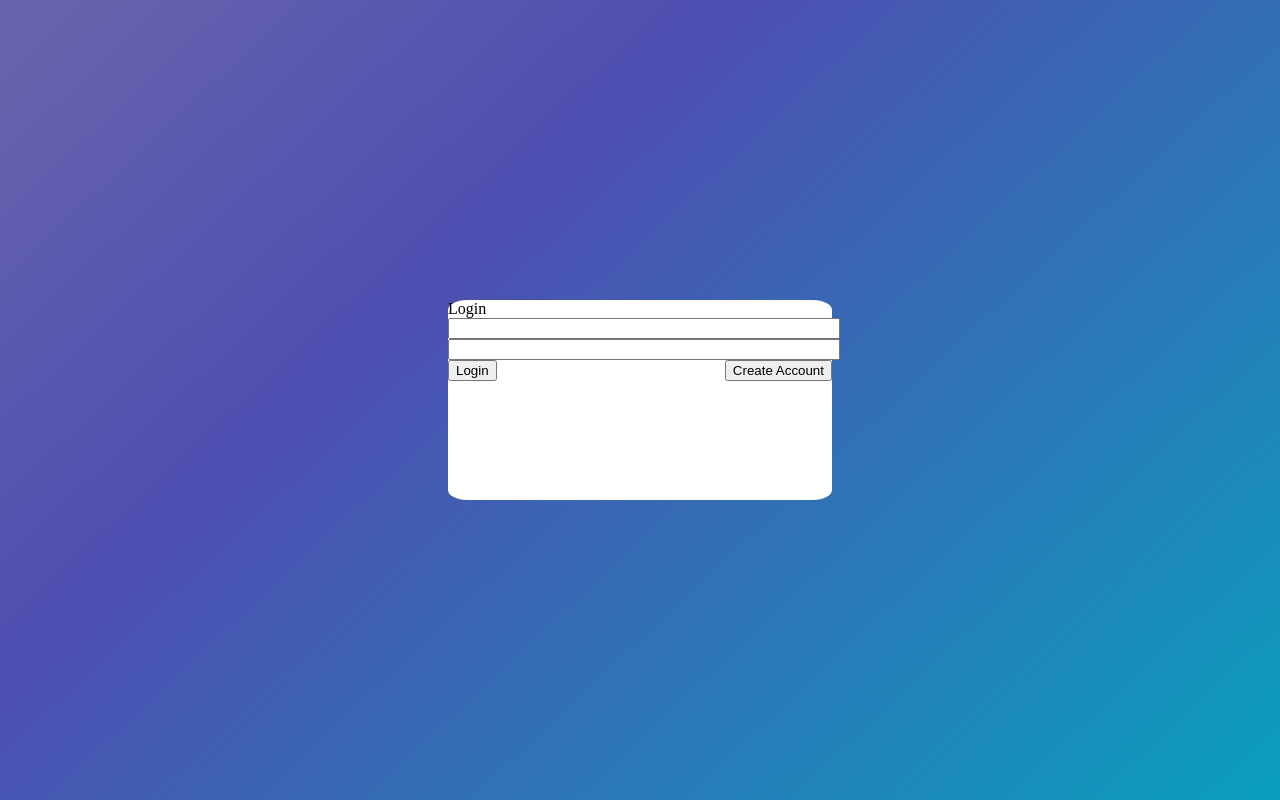
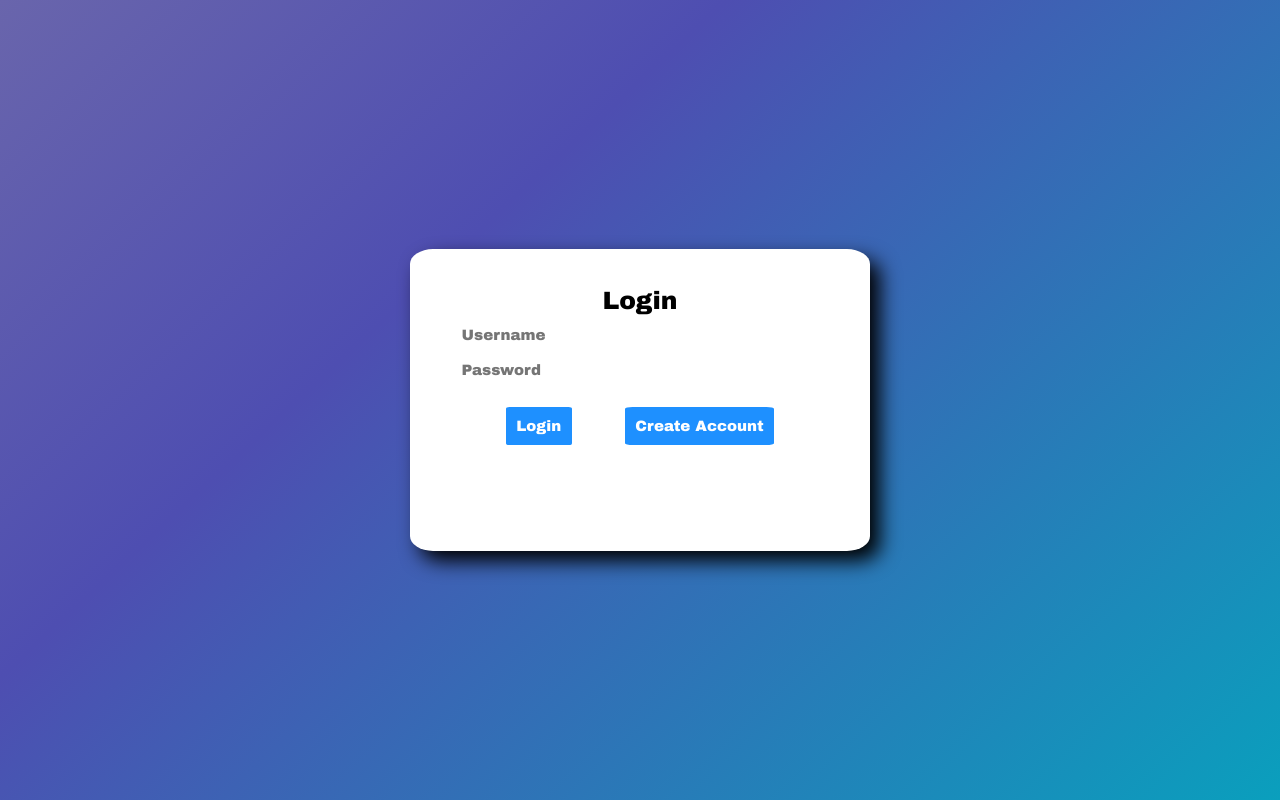
Before and after one commit to ApothecaryOfLight/KetrisVersus, a website: page frontend/content/index.html in a window 1280 px wide. Drawn offline with nearby package versions, Linux system fonts and the light colour scheme.

Commit message:
Added CSS styling to Login interface.

```diff
--- a/frontend/content/index.html
+++ b/frontend/content/index.html
@@ -14,12 +14,12 @@
       Login
     </div>
     <div id='login_mid' class='login_mid_class'>
-      <input id='login_username' class='login_username_class'/>
-      <input id='login_password' class='login_password_class'/>
+      <input id='login_username' class='login_username_class' placeholder="Username"/>
+      <input id='login_password' class='login_password_class' placeholder="Password"/>
     </div>
     <div id='login_bot' class='login_bot_class'>
-      <button id='login_button' class='login_button_class'>Login</button>
-      <button id='create_account_button' class='create_account_button_class'>Create Account</button>
+      <button id='login_button' class='login_button_class button_class'>Login</button>
+      <button id='create_account_button' class='create_account_button_class button_class'>Create Account</button>
     </div>
   </div>
 </div>
--- a/frontend/content/style.css
+++ b/frontend/content/style.css
@@ -10,26 +10,74 @@
   align-self: center;
   background-color: white;
   border-radius: 5%;
+  -moz-box-shadow: 10px 10px 20px #000000;
+  -webkit-box-shadow: 10px 10px 20px #000000;
+  box-shadow: 10px 10px 20px #000000;
+  padding: 3%;
+  padding-bottom: 5%;
 }
 .login_top_class {
-  box-sizing: conent-box;
+  font-size: 25px;
+  font-family: "Arial Black";
+  text-align: center;
 }
-.login_class {
-
-}
-.login_med_class {
-  box-sizing: content-box;
+.login_mid_class {
+  margin: 3%;
 }
 .login_username_class {
   width:100%;
-  box-sizing: content-box;
+  border: 0px;
+  outline: none;
+  padding-bottom: 5%;
+  font-family: "Arial Black";
+  font-size: 15px;
 }
+/*.login_username_class::-webkit-input-placeholder {
+  font-style: italic;
+}
+.login_username_class:-moz-placehold {
+  font-style: italic;
+}
+.login_username_class::-moz-placeholder {
+  font-style: italic;
+}
+.login_username_class:-ms-input-placeholder {
+  font-style: italic;
+}*/
 .login_password_class {
   width:100%;
+  border: 0px;
+  outline: none;
+  padding-bottom: 5%;
+  font-family: "Arial Black";
+  font-size: 15px;
 }
+/*.login_password_class::-webkit-input-placeholder {
+  font-style: italic;
+}
+.login_password_class:-moz-placehold {
+  font-style: italic;
+}
+.login_password_class::-moz-placeholder {
+  font-style: italic;
+}
+.login_password_class:-ms-input-placeholder {
+  font-style: italic;
+}*/
 .login_bot_class {
   display: flex;
   justify-content: space-between;
+  margin-left: 15%;
+  margin-right: 15%;
+}
+.button_class {
+  color: white;
+  background-color: DodgerBlue;
+  border-radius: 5%;
+  padding: 4%;
+  border: none;
+  font-family: "Arial Black";
+  font-size: 15px;
 }
 .login_button_class {
 
@@ -37,6 +85,7 @@
 .create_account_button_class {
 
 }
+
 
 .chat_interface_class {
   display: none;
@@ -73,6 +122,7 @@
 }
 
 
+
 .chat_box_class {
 width: 100%;
 height: auto;
@@ -83,8 +133,6 @@ border-radius: 15px 15px 0px 0px;
 border-width: 2px;
 flex-grow: 4;
 }
-
-
 .chat_line_class {
 margin: 1%;
 word-wrap: break-word;
@@ -121,8 +169,7 @@ box-sizing: border-box;
 resize: none;
 }
 .send_button_class {
-  border-radius: 50%;
-  width: 10%
+  border-radius: 5px;
   outline: none;
 }
 .send_button_class:focus {
--- a/frontend/main.js
+++ b/frontend/main.js
@@ -39,10 +39,12 @@ function isLoaded( inCount ) {
 function doLaunch() {
 	app.get( '/', function(req,res) {
 		console.log( "get/" );
+		console.log( "isMobile: " + req.useragent.isMobile );
 		console.log( req.useragent.browser + ' === ' + req.useragent.version  );
 		res.send( requests['/'] );
 	});
 	app.get( '/style.css', function(req,res) {
+
 		console.log( "style.css" );
 		res.contentType('.css');
 		res.send( requests['/style.css'] );
```
